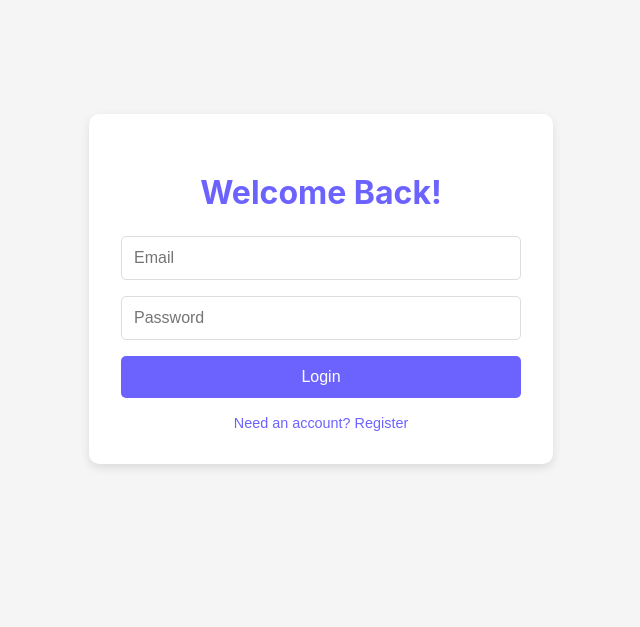
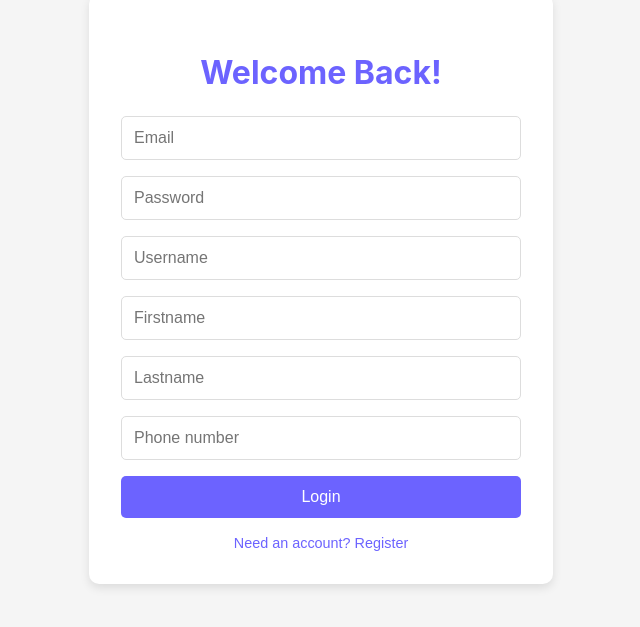
Before and after one commit to izabelamaria24/JobLess, a React (Create React App) app in the folder frontend/: page /login in a window 1280 px wide. Shown: the part 131-758 px from the top of the page, without its empty margins (319-959 px from the left). Built offline with nearby package versions, Linux system fonts and the light colour scheme; no server answers.

Commit message:
forms fields modified to match database fields for user and job application

```diff
--- a/frontend/src/components/JobApplication.js
+++ b/frontend/src/components/JobApplication.js
@@ -3,12 +3,14 @@ import '../design/JobApplication.css';
 
 const statusSteps = ['Applied', 'Online Assessment', 'Interview', 'Offer', 'Hired'];
 
-const JobApplication = ({ company, link, date, status }) => {
+const JobApplication = ({ company, title, location, availability, link, date, status }) => {
   const currentStep = statusSteps.indexOf(status);
 
   return (
     <div className="job-application">
       <h3>{company}</h3>
+      <h3>{title}</h3>
+      <h3>{location}</h3>
       <p><a href={link} target="_blank" rel="noopener noreferrer">Company Link</a></p>
       <p>Application Date: {date}</p>
       <div className="progress-container">
@@ -19,6 +21,7 @@ const JobApplication = ({ company, link, date, status }) => {
           </div>
         ))}
       </div>
+      <h3>{availability}</h3>
     </div>
   );
 };
--- a/frontend/src/components/JobApplicationForm.js
+++ b/frontend/src/components/JobApplicationForm.js
@@ -3,22 +3,28 @@ import '../design/JobApplicationForm.css';
 
 const JobApplicationForm = ({ onSubmit, initialData }) => {
   const [company, setCompany] = useState('');
+  const [title, setTitle] = useState('');
+  const [location, setLocation] = useState('');
   const [link, setLink] = useState('');
   const [date, setDate] = useState('');
+  const [availability, setAvailability] = useState('On site')
   const [status, setStatus] = useState('Applied');
 
   useEffect(() => {
     if (initialData) {
       setCompany(initialData.company || '');
+      setTitle(initialData.title || '')
+      setLocation(initialData.location || '')
       setLink(initialData.link || '');
       setDate(initialData.date || '');
+      setAvailability(initialData.availability || 'On site')
       setStatus(initialData.status || 'Applied');
     }
   }, [initialData]);
 
   const handleSubmit = (e) => {
     e.preventDefault();
-    onSubmit({ company, link, date, status });
+    onSubmit({ company, title, location, link, date, availability, status });
   };
 
   return (
@@ -28,12 +34,28 @@ const JobApplicationForm = ({ onSubmit, initialData }) => {
         <input type="text" value={company} onChange={(e) => setCompany(e.target.value)} required />
       </div>
       <div>
+        <label>Job Title:</label>
+        <input type="text" value={title} onChange={(e) => setTitle(e.target.value)} required />
+      </div>
+      <div>
         <label>Company Link:</label>
         <input type="url" value={link} onChange={(e) => setLink(e.target.value)} required />
       </div>
       <div>
+        <label>Location:</label>
+        <input type="text" value={location} onChange={(e) => setTitle(e.target.value)} required />
+      </div>
+      <div>
         <label>Application Date:</label>
         <input type="date" value={date} onChange={(e) => setDate(e.target.value)} required />
+      </div>
+      <div>
+        <label>Availability:</label>
+        <select value={availability} onChange={(e) => setStatus(e.target.value)} required>
+          <option value="On site">On site</option>
+          <option value="Remote">Remote</option>
+          <option value="Hybrid">Interview</option>
+        </select>
       </div>
       <div>
         <label>Status:</label>
--- a/frontend/src/pages/Applications.js
+++ b/frontend/src/pages/Applications.js
@@ -40,6 +40,9 @@ const Applications = () => {
         <div key={index}>
           <JobApplication
             company={app.company}
+            title={app.title}
+            availability={app.availability}
+            location={app.location}
             link={app.link}
             date={app.date}
             status={app.status}
--- a/frontend/src/pages/AuthPage.js
+++ b/frontend/src/pages/AuthPage.js
@@ -50,6 +50,38 @@ const AuthPage = () => {
                         required
                         className="auth-input"
                     />
+                    <input
+                        type="text"
+                        name="username"
+                        placeholder="Username"
+                        onChange={handleChange}
+                        required
+                        className="auth-input"
+                    />
+                    <input
+                        type="text"
+                        name="firstname"
+                        placeholder="Firstname"
+                        onChange={handleChange}
+                        required
+                        className="auth-input"
+                    />
+                    <input
+                        type="text"
+                        name="lastname"
+                        placeholder="Lastname"
+                        onChange={handleChange}
+                        required
+                        className="auth-input"
+                    />
+                    <input
+                        type="text"
+                        name="phone_number"
+                        placeholder="Phone number"
+                        onChange={handleChange}
+                        required
+                        className="auth-input"
+                    />
                     {error && <p className="auth-error">{error}</p>}
                     <button type="submit" className="auth-button">
                         {isLogin ? "Login" : "Register"}
```
